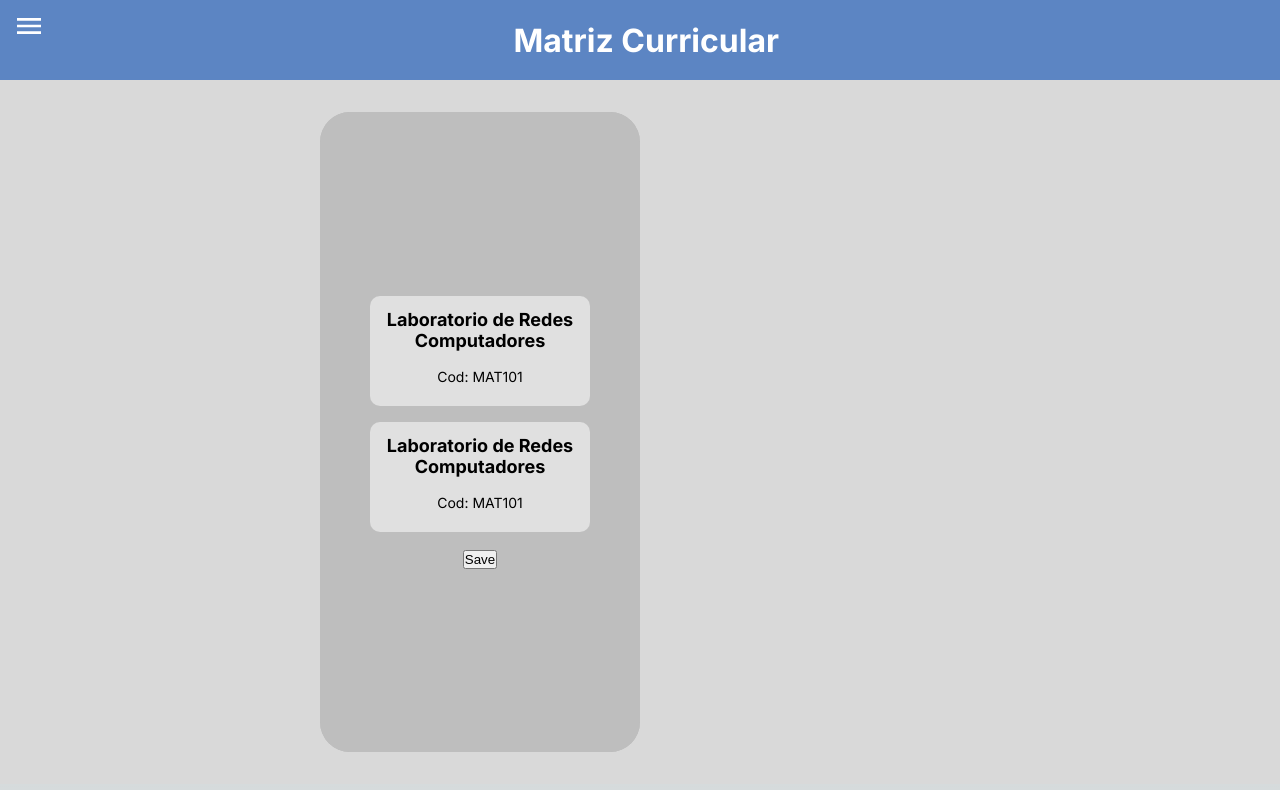
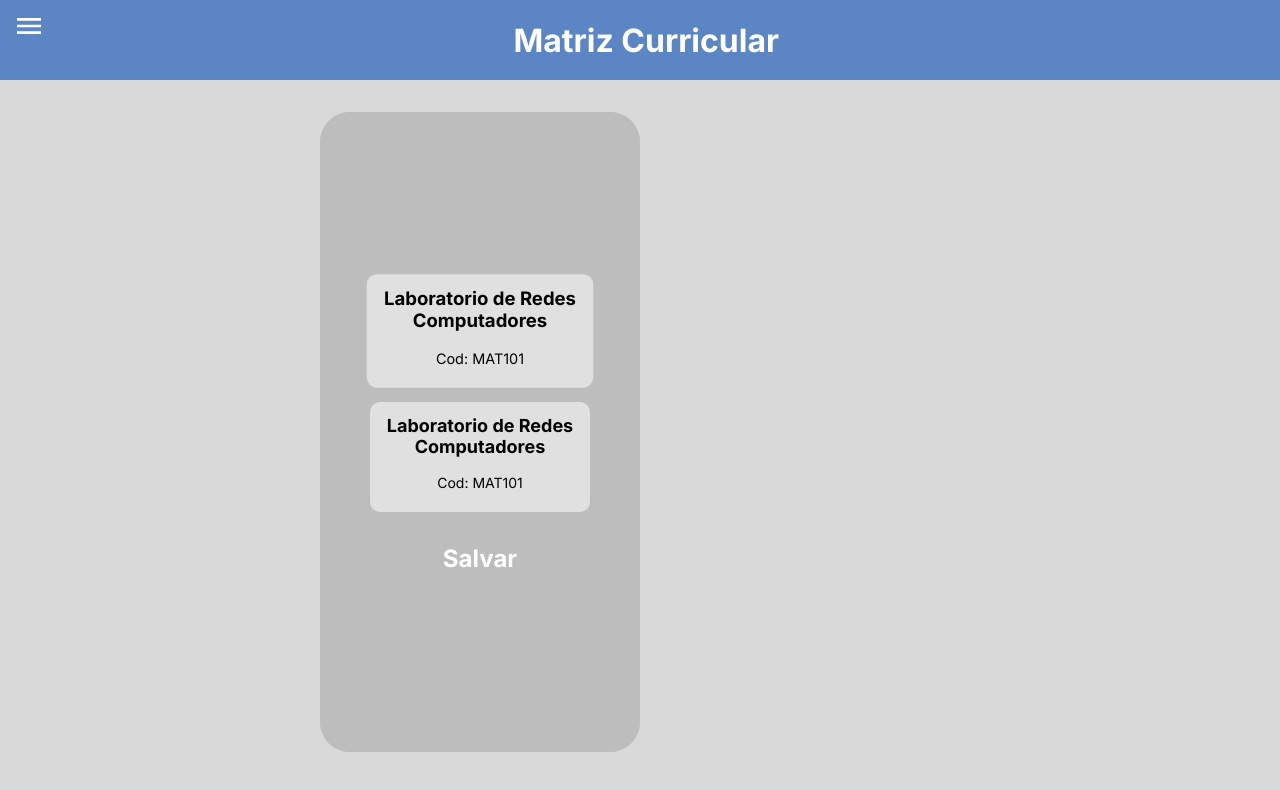
Before and after one commit to Doardot/MatrizCurricular-Frontend, a Next.js app: page /disciplinas in a window 1280 px wide. In both pictures the pointer is over the element 480 px from the left and 350 px from the top of the page. Shown: the top 790 px of the page. Built offline with nearby package versions, Linux system fonts and the light colour scheme.

Commit message:
Feat SemestreContainer, DisciplinaCard
Co-authored-by: Bernardo Müller <BernardoMuller@users.noreply.github.com>
Co-authored-by: Stéfano De Paris Carraro <StefanoDPCarraro@users.noreply.github.com>

```diff
--- a/src/components/DisciplinaCard/index.css
+++ b/src/components/DisciplinaCard/index.css
@@ -8,6 +8,11 @@
     display: grid;
     grid-template-columns: 8px 204px 8px;
     grid-template-rows: 8px 52px 42px 8px;
+}
+
+.cardDisciplina:hover {
+    cursor: pointer;
+    transform: scale(1.03);
 }
 
 .tituloDisciplina{
--- a/src/components/SemestreContainer/index.css
+++ b/src/components/SemestreContainer/index.css
@@ -9,3 +9,8 @@
     justify-content: center;
     gap: 1rem;
 }
+
+.semesterContainer:hover {
+    background-color: rgba(190, 190, 190, 0.895);
+    cursor: pointer;
+}
--- a/src/components/SemestreContainer/index.tsx
+++ b/src/components/SemestreContainer/index.tsx
@@ -3,6 +3,7 @@
 import React from 'react';
 import './index.css';
 import DisciplinaCard from '../DisciplinaCard';
+import BotaoSalvar from '../BotaoSalvar';
 
 interface SemesterContainer {
     disciplinas: any[];
@@ -21,7 +22,7 @@ export default function SemesterContainer({
                 ))}
                 <div>
                     {/* Void box for creating new disciplines */}
-                    <button onClick={onSave}>Save</button>
+                    <BotaoSalvar onButtonClick={onSave} />
                 </div>
             </div>
         </div>
```
